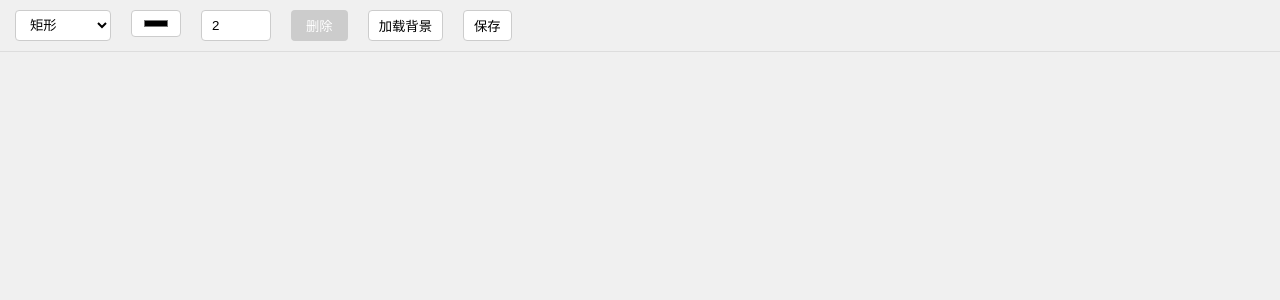
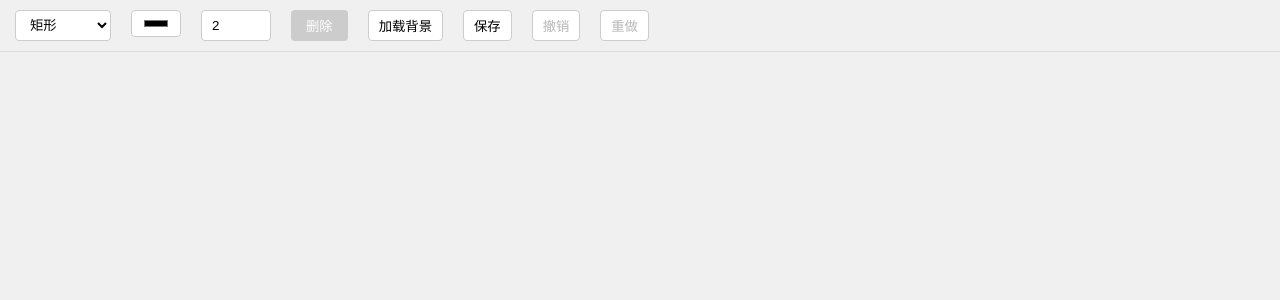
Before and after one commit to ccwq/vue-konva-board, a Vue app: page / in a window 1280 px wide. Shown: the top 300 px of the page. Built offline with nearby package versions, Linux system fonts and the light colour scheme.

Commit message:
✨ feat: 添加撤销和重做功能
1. 实现画布操作的历史记录管理
2. 添加撤销(undo)和重做(redo)按钮
3. 支持图形的添加、删除和修改操作的撤销重做

```diff
--- a/src/App.vue
+++ b/src/App.vue
@@ -33,6 +33,20 @@
       </button>
       <button @click="selectBackgroundImage" class="control-item">加载背景</button>
       <button @click="saveStage" class="control-item">保存</button>
+      <button
+        @click="undo"
+        class="control-item"
+        :disabled="!canUndo"
+      >
+        撤销
+      </button>
+      <button
+        @click="redo"
+        class="control-item"
+        :disabled="!canRedo"
+      >
+        重做
+      </button>
       <input
         type="file"
         ref="fileInput"
@@ -49,6 +63,7 @@
 
 import { ref, onMounted, onUnmounted, watch, computed } from 'vue'
 import Konva from 'konva'
+import historyManager from './utils/history.js'
 import { ClickSingle } from './utils/utils';
 
 const container = ref(null)
@@ -58,11 +73,14 @@ const strokeColor = ref('#000000')
 const strokeWidth = ref(2)
 const hasSelected = ref(false)
 
+// 用来更新computed
+const undoRedoSeed = ref(0)
+const canUndo = computed(() => (undoRedoSeed.value, historyManager.canUndo()))
+const canRedo = computed(() => (undoRedoSeed.value, historyManager.canRedo()))
 
 let stage = null
 let layer = null
 let isDrawing = false
-
 
 /**
  * 当前正在编辑或者绘制的形状
@@ -118,6 +136,41 @@ const init = ()=>{
     },
   })
 
+  tr.on('transformstart', (e) => {
+    const shape = e.target
+    // 保存变换开始前的状态
+    shape._oldAttrs = {
+      x: shape.x(),
+      y: shape.y(),
+      width: shape.width(),
+      height: shape.height(),
+      rotation: shape.rotation(),
+      scaleX: shape.scaleX(),
+      scaleY: shape.scaleY(),
+    }
+  })
+
+  tr.on('transformend', (e) => {
+    const shape = e.target
+    // 记录变换操作
+    historyManager.addToHistory({
+      type: 'modify',
+      shape: shape,
+      oldAttrs: shape._oldAttrs,
+      newAttrs: {
+        x: shape.x(),
+        y: shape.y(),
+        width: shape.width(),
+        height: shape.height(),
+        rotation: shape.rotation(),
+        scaleX: shape.scaleX(),
+        scaleY: shape.scaleY(),
+      }
+    })
+    undoRedoSeed.value++
+    delete shape._oldAttrs
+  })
+
   tr.on('transformend', () => {
     const shape = tr.nodes()[0]
     if (shape) {
@@ -146,6 +199,44 @@ onMounted(() => {
 onUnmounted(() => {
   cleanup()
 })
+
+// 撤销操作
+const undo = () => {
+  const lastAction = historyManager.undo()
+  if (lastAction) {
+    if (lastAction.type === 'add') {
+      // 如果是添加操作，撤销时需要删除对应的图形
+      lastAction.shape.destroy()
+    } else if (lastAction.type === 'delete') {
+      // 如果是删除操作，撤销时需要重新添加图形
+      layer.add(lastAction.shape)
+    } else if (lastAction.type === 'modify') {
+      // 如果是修改操作，恢复到之前的状态
+      Object.assign(lastAction.shape, lastAction.oldAttrs)
+    }
+    layer.batchDraw()
+  }
+  undoRedoSeed.value++;
+}
+
+// 重做操作
+const redo = () => {
+  const action = historyManager.redo()
+  if (action) {
+    if (action.type === 'add') {
+      // 重做添加操作
+      layer.add(action.shape)
+    } else if (action.type === 'delete') {
+      // 重做删除操作
+      action.shape.destroy()
+    } else if (action.type === 'modify') {
+      // 重做修改操作
+      Object.assign(action.shape, action.newAttrs)
+    }
+    layer.batchDraw()
+  }
+  undoRedoSeed.value++
+}
 
 // 创建矩形
 const createRectangle = (x, y) => {
@@ -341,6 +432,12 @@ const handleMouseUp = (e) => {
   }else {
     isDrawing = false
     if (currentShape) {
+      // 记录添加新图形的操作
+      historyManager.addToHistory({
+        type: 'add',
+        shape: currentShape
+      })
+      undoRedoSeed.value++
       const isShapeTooSmall = () => {
         switch (selectedShape.value) {
           case 'rectangle':
@@ -385,6 +482,12 @@ watch([strokeColor, strokeWidth], () => {
 const deleteSelected = () => {
   const selectedNode = tr.nodes()[0]
   if (selectedNode) {
+    // 记录删除操作
+    historyManager.addToHistory({
+      type: 'delete',
+      shape: selectedNode
+    })
+    undoRedoSeed.value++
     selectedNode.destroy()
     tr.nodes([])
     hasSelected.value = false
--- /dev/null
+++ b/src/utils/history.js
@@ -0,0 +1,51 @@
+class HistoryManager {
+    constructor() {
+        this.undoStack = [];
+        this.redoStack = [];
+    }
+
+    // 添加一个新的操作到历史记录
+    addToHistory(action) {
+        this.undoStack.push(action);
+        // 清空重做栈，因为有了新的操作
+        this.redoStack = [];
+    }
+
+    // 撤销操作
+    undo() {
+        if (this.undoStack.length > 0) {
+            const action = this.undoStack.pop();
+            this.redoStack.push(action);
+            return action;
+        }
+        return null;
+    }
+
+    // 重做操作
+    redo() {
+        if (this.redoStack.length > 0) {
+            const action = this.redoStack.pop();
+            this.undoStack.push(action);
+            return action;
+        }
+        return null;
+    }
+
+    // 检查是否可以撤销
+    canUndo() {
+        return this.undoStack.length > 0;
+    }
+
+    // 检查是否可以重做
+    canRedo() {
+        return this.redoStack.length > 0;
+    }
+
+    // 清空历史记录
+    clear() {
+        this.undoStack = [];
+        this.redoStack = [];
+    }
+}
+
+export default new HistoryManager();
```
